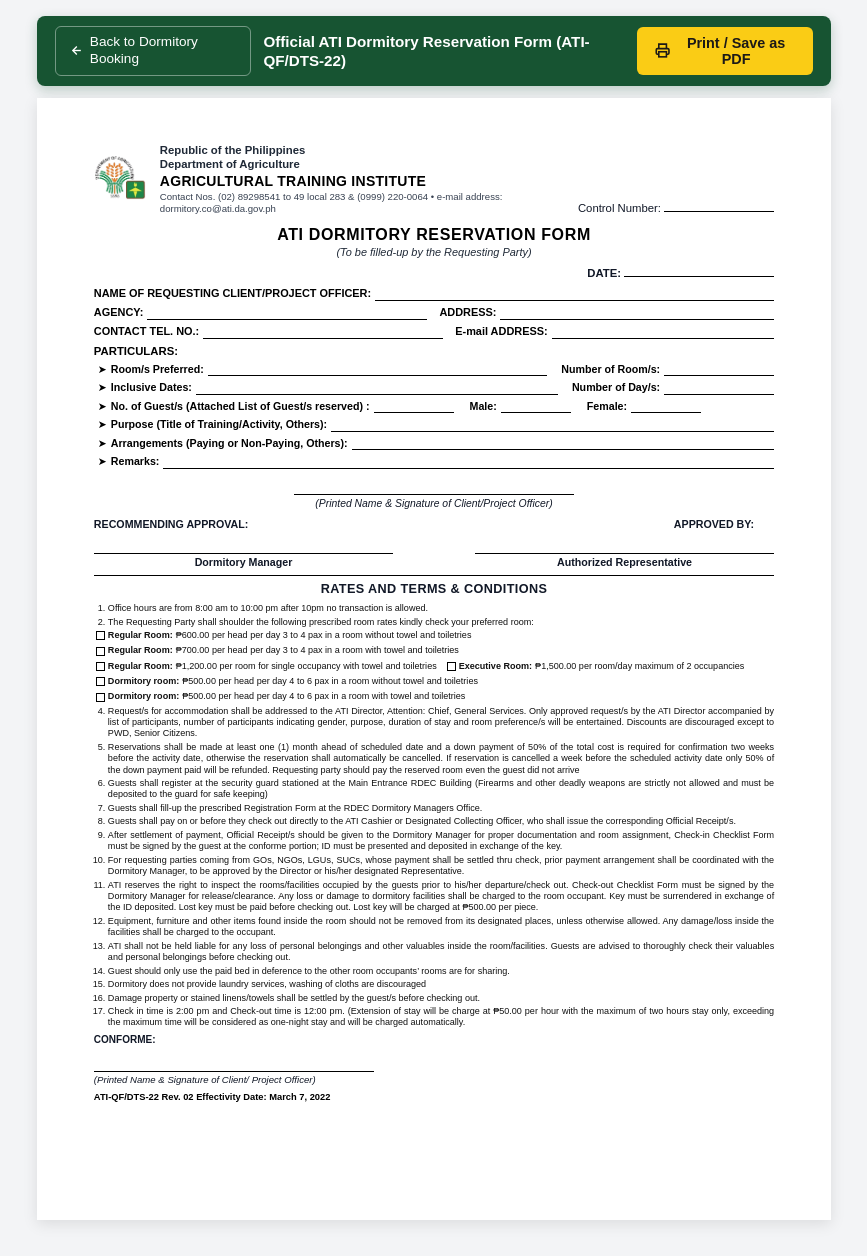
After one commit to Hanzeyo/Ati_Reservation-system, a PHP site: page /download_dormitory_form.php in a window 1280 px wide. The commit adds this page. Shown: the whole page, without its empty margins (206-1073 px from the left). Run offline with PHP 8.4, Linux system fonts and the light colour scheme.

Commit message:
download form

```diff
--- /dev/null
+++ b/download_dormitory_form.php
@@ -0,0 +1,575 @@
+<?php
+require_once __DIR__ . '/includes/init.php';
+
+// Blank template variables (ready for manual filling / printing)
+$controlNo = '';
+$formDate = '';
+$clientName = '';
+$agency = '';
+$address = '';
+$phone = '';
+$email = '';
+
+$roomsPreferred = '';
+$numRooms = '';
+$inclusiveDates = '';
+$numDays = '';
+$numGuests = '';
+$maleGuests = '';
+$femaleGuests = '';
+$purpose = '';
+$arrangements = '';
+$remarks = '';
+?>
+<!DOCTYPE html>
+<html lang="en">
+<head>
+  <meta charset="UTF-8">
+  <meta name="viewport" content="width=device-width, initial-scale=1.0">
+  <title>ATI Dormitory Reservation Form - ATI-QF/DTS-22</title>
+  <link rel="preconnect" href="https://fonts.googleapis.com">
+  <link rel="preconnect" href="https://fonts.gstatic.com" crossorigin>
+  <link href="https://fonts.googleapis.com/css2?family=Plus+Jakarta+Sans:wght@400;500;600;700;800&family=Playfair+Display:wght@700&display=swap" rel="stylesheet">
+  <style>
+    @page {
+      size: A4 portrait;
+      margin: 8mm 12mm 6mm 12mm;
+    }
+    * {
+      box-sizing: border-box;
+      -webkit-print-color-adjust: exact;
+      print-color-adjust: exact;
+    }
+    body {
+      font-family: Arial, 'Plus Jakarta Sans', sans-serif;
+      font-size: 8.5pt;
+      color: #111827;
+      background: #f3f4f6;
+      margin: 0;
+      padding: 16px 0;
+      line-height: 1.25;
+    }
+    .page-sheet {
+      background: #ffffff;
+      width: 210mm;
+      min-height: 297mm;
+      margin: 0 auto 20px auto;
+      padding: 12mm 15mm 10mm 15mm;
+      box-shadow: 0 4px 14px rgba(0,0,0,0.1);
+      position: relative;
+    }
+    .print-controls-bar {
+      width: 210mm;
+      margin: 0 auto 12px auto;
+      display: flex;
+      justify-content: space-between;
+      align-items: center;
+      background: #175432;
+      color: #ffffff;
+      padding: 10px 18px;
+      border-radius: 8px;
+      box-shadow: 0 4px 12px rgba(23,84,50,0.25);
+    }
+    .btn-print {
+      background: #facc15;
+      color: #1c1917;
+      border: none;
+      padding: 8px 18px;
+      border-radius: 6px;
+      font-weight: 800;
+      font-size: 0.9rem;
+      cursor: pointer;
+      display: inline-flex;
+      align-items: center;
+      gap: 7px;
+      text-decoration: none;
+      transition: all 0.2s;
+    }
+    .btn-print:hover {
+      background: #fde047;
+      transform: translateY(-1px);
+    }
+    .btn-back {
+      background: transparent;
+      color: #ffffff;
+      border: 1px solid rgba(255,255,255,0.4);
+      padding: 7px 14px;
+      border-radius: 6px;
+      font-size: 0.85rem;
+      text-decoration: none;
+      transition: all 0.2s;
+      display: inline-flex;
+      align-items: center;
+      gap: 6px;
+    }
+    .btn-back:hover {
+      background: rgba(255,255,255,0.1);
+    }
+
+    /* Form Header Layout */
+    .header-table {
+      width: 100%;
+      border-collapse: collapse;
+      margin-bottom: 4px;
+    }
+    .header-table td {
+      vertical-align: middle;
+      padding: 0;
+    }
+    .logo-cell {
+      width: 58px;
+      text-align: left;
+    }
+    .logo-cell img {
+      width: 52px;
+      height: 52px;
+      object-fit: contain;
+    }
+    .inst-cell {
+      text-align: left;
+      padding-left: 8px !important;
+    }
+    .inst-cell .p-rep {
+      margin: 0;
+      font-size: 8.5pt;
+      font-weight: 600;
+      color: #1f2937;
+    }
+    .inst-cell .p-da {
+      margin: 0;
+      font-size: 8.5pt;
+      font-weight: 600;
+      color: #1f2937;
+    }
+    .inst-cell .p-inst {
+      margin: 1px 0;
+      font-size: 10.5pt;
+      font-weight: 800;
+      color: #000000;
+      letter-spacing: 0.02em;
+    }
+    .inst-cell .p-contact {
+      margin: 0;
+      font-size: 7.2pt;
+      color: #374151;
+    }
+    .ctrl-cell {
+      width: 200px;
+      text-align: right;
+      vertical-align: bottom !important;
+      font-size: 8.5pt;
+    }
+    .ctrl-line {
+      display: inline-block;
+      min-width: 110px;
+      border-bottom: 1px solid #000;
+      font-weight: 700;
+      text-align: center;
+      padding: 0 4px;
+    }
+
+    /* Form Title */
+    .form-title-wrapper {
+      text-align: center;
+      margin: 10px 0 6px 0;
+    }
+    .form-main-title {
+      font-size: 12pt;
+      font-weight: 800;
+      letter-spacing: 0.04em;
+      color: #000;
+      margin: 0;
+    }
+    .form-sub-title {
+      font-size: 8.2pt;
+      font-style: italic;
+      margin: 1px 0 0 0;
+      color: #1f2937;
+    }
+
+    .date-row {
+      text-align: right;
+      margin-bottom: 6px;
+      font-size: 8.5pt;
+      font-weight: 700;
+    }
+    .date-line {
+      display: inline-block;
+      min-width: 150px;
+      border-bottom: 1px solid #000;
+      text-align: center;
+      font-weight: 600;
+      padding: 0 6px;
+    }
+
+    /* Form Fields */
+    .field-row {
+      display: flex;
+      align-items: flex-end;
+      margin-bottom: 4px;
+      font-size: 8.2pt;
+    }
+    .field-label {
+      font-weight: 700;
+      color: #000;
+      white-space: nowrap;
+      margin-right: 4px;
+    }
+    .field-line {
+      flex: 1;
+      border-bottom: 1px solid #000;
+      min-height: 15px;
+      padding: 0 4px;
+      font-weight: 500;
+      color: #111827;
+    }
+
+    /* Particulars */
+    .particulars-title {
+      font-weight: 800;
+      font-size: 8.5pt;
+      margin: 5px 0 3px 0;
+      color: #000;
+    }
+    .part-item {
+      display: flex;
+      align-items: flex-end;
+      margin-bottom: 3.5px;
+      font-size: 8pt;
+      padding-left: 4px;
+    }
+    .part-bullet {
+      font-size: 8pt;
+      margin-right: 4px;
+      color: #000;
+    }
+
+    /* Signatures Section */
+    .client-sig-box {
+      text-align: center;
+      margin-top: 10px;
+      margin-bottom: 8px;
+    }
+    .client-sig-line {
+      width: 280px;
+      margin: 0 auto;
+      border-bottom: 1px solid #000;
+      min-height: 16px;
+      font-weight: 700;
+      font-size: 8.5pt;
+    }
+    .client-sig-caption {
+      font-size: 7.8pt;
+      font-style: italic;
+      margin-top: 2px;
+      color: #111827;
+    }
+
+    .approval-row {
+      display: flex;
+      justify-content: space-between;
+      margin-top: 8px;
+      margin-bottom: 6px;
+      font-size: 8pt;
+    }
+    .approval-col {
+      width: 44%;
+      text-align: center;
+    }
+    .approval-head {
+      font-weight: 700;
+      margin-bottom: 22px;
+      text-align: left;
+    }
+    .approval-sig-line {
+      border-top: 1px solid #000;
+      padding-top: 2px;
+      font-weight: 600;
+      font-size: 8pt;
+    }
+
+    .section-divider {
+      border-bottom: 1.5px solid #000;
+      margin: 6px 0 6px 0;
+    }
+
+    /* Rates, Terms & Conditions */
+    .terms-heading {
+      text-align: center;
+      font-size: 9.5pt;
+      font-weight: 800;
+      margin: 4px 0 5px 0;
+      letter-spacing: 0.03em;
+    }
+    .terms-ol {
+      margin: 0;
+      padding-left: 14px;
+      font-size: 6.8pt;
+      line-height: 1.25;
+      color: #111;
+    }
+    .terms-ol li {
+      margin-bottom: 2.2px;
+      text-align: justify;
+    }
+    .room-rates-subgroup {
+      margin: 2px 0 3px 0;
+      padding-left: 2px;
+      display: flex;
+      flex-wrap: wrap;
+      gap: 4px 10px;
+      font-size: 6.8pt;
+    }
+    .rate-cb-item {
+      display: inline-flex;
+      align-items: center;
+      gap: 3px;
+    }
+    .cb-square {
+      width: 9px;
+      height: 9px;
+      border: 1px solid #000;
+      display: inline-block;
+      flex-shrink: 0;
+    }
+
+    /* Conforme */
+    .conforme-section {
+      margin-top: 5px;
+      font-size: 7.5pt;
+    }
+    .conforme-label {
+      font-weight: 800;
+      margin-bottom: 12px;
+    }
+    .conforme-line {
+      width: 280px;
+      border-bottom: 1px solid #000;
+      min-height: 14px;
+      font-weight: 700;
+      text-align: center;
+    }
+    .conforme-caption {
+      font-size: 7.2pt;
+      font-style: italic;
+      margin-top: 2px;
+    }
+
+    /* Form Footer */
+    .form-official-footer {
+      margin-top: 6px;
+      font-size: 7pt;
+      font-weight: 700;
+      color: #000;
+    }
+
+    @media print {
+      body {
+        background: none;
+        padding: 0;
+        margin: 0;
+      }
+      .print-controls-bar {
+        display: none !important;
+      }
+      .page-sheet {
+        box-shadow: none;
+        margin: 0;
+        width: 100%;
+        min-height: auto;
+        padding: 0;
+        page-break-after: avoid;
+        page-break-inside: avoid;
+      }
+    }
+  </style>
+</head>
+<body>
+
+  <!-- Top Action Bar (Visible in browser, hidden when printed) -->
+  <div class="print-controls-bar">
+    <div style="display: flex; align-items: center; gap: 12px;">
+      <a href="dormitory_booking.php" class="btn-back">
+        <svg width="15" height="15" viewBox="0 0 24 24" fill="none" stroke="currentColor" stroke-width="2.4"><line x1="19" y1="12" x2="5" y2="12"></line><polyline points="12 19 5 12 12 5"></polyline></svg>
+        <span>Back to Dormitory Booking</span>
+      </a>
+      <span style="font-weight: 700; font-size: 0.95rem;">Official ATI Dormitory Reservation Form (ATI-QF/DTS-22)</span>
+    </div>
+    <div style="display: flex; gap: 10px;">
+      <button type="button" class="btn-print" onclick="window.print()">
+        <svg width="17" height="17" viewBox="0 0 24 24" fill="none" stroke="currentColor" stroke-width="2.5"><polyline points="6 9 6 2 18 2 18 9"></polyline><path d="M6 18H4a2 2 0 0 1-2-2v-5a2 2 0 0 1 2-2h16a2 2 0 0 1 2 2v5a2 2 0 0 1-2 2h-2"></path><rect x="6" y="14" width="12" height="8"></rect></svg>
+        <span>Print / Save as PDF</span>
+      </button>
+    </div>
+  </div>
+
+  <!-- ==========================================
+       OFFICIAL ATI DORMITORY RESERVATION FORM
+       Form Code: ATI-QF/DTS-22 Rev. 02
+       ========================================== -->
+  <div class="page-sheet">
+
+    <!-- Header Table -->
+    <table class="header-table">
+      <tr>
+        <td class="logo-cell">
+          <img src="assets/images/ATI_Logo.png" alt="ATI Logo">
+        </td>
+        <td class="inst-cell">
+          <p class="p-rep">Republic of the Philippines</p>
+          <p class="p-da">Department of Agriculture</p>
+          <p class="p-inst">AGRICULTURAL TRAINING INSTITUTE</p>
+          <p class="p-contact">Contact Nos. (02) 89298541 to 49 local 283 &amp; (0999) 220-0064 &bull; e-mail address: dormitory.co@ati.da.gov.ph</p>
+        </td>
+        <td class="ctrl-cell">
+          Control Number: <span class="ctrl-line"><?= htmlspecialchars($controlNo) ?></span>
+        </td>
+      </tr>
+    </table>
+
+    <!-- Title Banner -->
+    <div class="form-title-wrapper">
+      <h1 class="form-main-title">ATI DORMITORY RESERVATION FORM</h1>
+      <p class="form-sub-title">(To be filled-up by the Requesting Party)</p>
+    </div>
+
+    <!-- Date -->
+    <div class="date-row">
+      DATE: <span class="date-line"><?= htmlspecialchars($formDate) ?></span>
+    </div>
+
+    <!-- Client Info Rows -->
+    <div class="field-row">
+      <span class="field-label">NAME OF REQUESTING CLIENT/PROJECT OFFICER:</span>
+      <div class="field-line"><?= htmlspecialchars($clientName) ?></div>
+    </div>
+
+    <div class="field-row">
+      <span class="field-label">AGENCY:</span>
+      <div class="field-line" style="flex: 0 0 280px;"><?= htmlspecialchars($agency) ?></div>
+      <span class="field-label" style="margin-left: 12px;">ADDRESS:</span>
+      <div class="field-line"><?= htmlspecialchars($address) ?></div>
+    </div>
+
+    <div class="field-row">
+      <span class="field-label">CONTACT TEL. NO.:</span>
+      <div class="field-line" style="flex: 0 0 240px;"><?= htmlspecialchars($phone) ?></div>
+      <span class="field-label" style="margin-left: 12px;">E-mail ADDRESS:</span>
+      <div class="field-line"><?= htmlspecialchars($email) ?></div>
+    </div>
+
+    <!-- Particulars -->
+    <div class="particulars-title">PARTICULARS:</div>
+
+    <div class="part-item">
+      <span class="part-bullet">&#10148;</span>
+      <span class="field-label">Room/s Preferred:</span>
+      <div class="field-line" style="flex: 1;"><?= htmlspecialchars($roomsPreferred) ?></div>
+      <span class="field-label" style="margin-left: 14px;">Number of Room/s:</span>
+      <div class="field-line" style="flex: 0 0 110px; text-align: center;"><?= htmlspecialchars($numRooms) ?></div>
+    </div>
+
+    <div class="part-item">
+      <span class="part-bullet">&#10148;</span>
+      <span class="field-label">Inclusive Dates:</span>
+      <div class="field-line" style="flex: 1;"><?= htmlspecialchars($inclusiveDates) ?></div>
+      <span class="field-label" style="margin-left: 14px;">Number of Day/s:</span>
+      <div class="field-line" style="flex: 0 0 110px; text-align: center;"><?= htmlspecialchars($numDays) ?></div>
+    </div>
+
+    <div class="part-item">
+      <span class="part-bullet">&#10148;</span>
+      <span class="field-label">No. of Guest/s (Attached List of Guest/s reserved) :</span>
+      <div class="field-line" style="flex: 0 0 80px; text-align: center;"><?= htmlspecialchars($numGuests) ?></div>
+      <span class="field-label" style="margin-left: 16px;">Male:</span>
+      <div class="field-line" style="flex: 0 0 70px; text-align: center;"><?= htmlspecialchars($maleGuests) ?></div>
+      <span class="field-label" style="margin-left: 16px;">Female:</span>
+      <div class="field-line" style="flex: 0 0 70px; text-align: center;"><?= htmlspecialchars($femaleGuests) ?></div>
+    </div>
+
+    <div class="part-item">
+      <span class="part-bullet">&#10148;</span>
+      <span class="field-label">Purpose (Title of Training/Activity, Others):</span>
+      <div class="field-line" style="flex: 1;"><?= htmlspecialchars($purpose) ?></div>
+    </div>
+
+    <div class="part-item">
+      <span class="part-bullet">&#10148;</span>
+      <span class="field-label">Arrangements (Paying or Non-Paying, Others):</span>
+      <div class="field-line" style="flex: 1;"><?= htmlspecialchars($arrangements) ?></div>
+    </div>
+
+    <div class="part-item">
+      <span class="part-bullet">&#10148;</span>
+      <span class="field-label">Remarks:</span>
+      <div class="field-line" style="flex: 1;"><?= htmlspecialchars($remarks) ?></div>
+    </div>
+
+    <!-- Client Signature -->
+    <div class="client-sig-box">
+      <div class="client-sig-line"><?= htmlspecialchars($clientName) ?></div>
+      <div class="client-sig-caption">(Printed Name &amp; Signature of Client/Project Officer)</div>
+    </div>
+
+    <!-- Approvals -->
+    <div class="approval-row">
+      <div class="approval-col">
+        <div class="approval-head">RECOMMENDING APPROVAL:</div>
+        <div class="approval-sig-line">Dormitory Manager</div>
+      </div>
+      <div class="approval-col">
+        <div class="approval-head" style="text-align: right; padding-right: 20px;">APPROVED BY:</div>
+        <div class="approval-sig-line">Authorized Representative</div>
+      </div>
+    </div>
+
+    <div class="section-divider"></div>
+
+    <!-- Rates and Terms & Conditions -->
+    <div class="terms-heading">RATES AND TERMS &amp; CONDITIONS</div>
+
+    <ol class="terms-ol">
+      <li>Office hours are from 8:00 am to 10:00 pm after 10pm no transaction is allowed.</li>
+      <li>The Requesting Party shall shoulder the following prescribed room rates kindly check your preferred room:</li>
+      <li style="list-style: none; margin-left: -14px;">
+        <div class="room-rates-subgroup">
+          <span class="rate-cb-item"><span class="cb-square"></span> <strong>Regular Room:</strong> &#8369;600.00 per head per day 3 to 4 pax in a room without towel and toiletries</span>
+          <span class="rate-cb-item"><span class="cb-square"></span> <strong>Regular Room:</strong> &#8369;700.00 per head per day 3 to 4 pax in a room with towel and toiletries</span>
+          <span class="rate-cb-item"><span class="cb-square"></span> <strong>Regular Room:</strong> &#8369;1,200.00 per room for single occupancy with towel and toiletries</span>
+          <span class="rate-cb-item"><span class="cb-square"></span> <strong>Executive Room:</strong> &#8369;1,500.00 per room/day maximum of 2 occupancies</span>
+          <span class="rate-cb-item"><span class="cb-square"></span> <strong>Dormitory room:</strong> &#8369;500.00 per head per day 4 to 6 pax in a room without towel and toiletries</span>
+          <span class="rate-cb-item"><span class="cb-square"></span> <strong>Dormitory room:</strong> &#8369;500.00 per head per day 4 to 6 pax in a room with towel and toiletries</span>
+        </div>
+      </li>
+      <li>Request/s for accommodation shall be addressed to the ATI Director, Attention: Chief, General Services. Only approved request/s by the ATI Director accompanied by list of participants, number of participants indicating gender, purpose, duration of stay and room preference/s will be entertained. Discounts are discouraged except to PWD, Senior Citizens.</li>
+      <li>Reservations shall be made at least one (1) month ahead of scheduled date and a down payment of 50% of the total cost is required for confirmation two weeks before the activity date, otherwise the reservation shall automatically be cancelled. If reservation is cancelled a week before the scheduled activity date only 50% of the down payment paid will be refunded. Requesting party should pay the reserved room even the guest did not arrive</li>
+      <li>Guests shall register at the security guard stationed at the Main Entrance RDEC Building (Firearms and other deadly weapons are strictly not allowed and must be deposited to the guard for safe keeping)</li>
+      <li>Guests shall fill-up the prescribed Registration Form at the RDEC Dormitory Managers Office.</li>
+      <li>Guests shall pay on or before they check out directly to the ATI Cashier or Designated Collecting Officer, who shall issue the corresponding Official Receipt/s.</li>
+      <li>After settlement of payment, Official Receipt/s should be given to the Dormitory Manager for proper documentation and room assignment, Check-in Checklist Form must be signed by the guest at the conforme portion; ID must be presented and deposited in exchange of the key.</li>
+      <li>For requesting parties coming from GOs, NGOs, LGUs, SUCs, whose payment shall be settled thru check, prior payment arrangement shall be coordinated with the Dormitory Manager, to be approved by the Director or his/her designated Representative.</li>
+      <li>ATI reserves the right to inspect the rooms/facilities occupied by the guests prior to his/her departure/check out. Check-out Checklist Form must be signed by the Dormitory Manager for release/clearance. Any loss or damage to dormitory facilities shall be charged to the room occupant. Key must be surrendered in exchange of the ID deposited. Lost key must be paid before checking out. Lost key will be charged at &#8369;500.00 per piece.</li>
+      <li>Equipment, furniture and other items found inside the room should not be removed from its designated places, unless otherwise allowed. Any damage/loss inside the facilities shall be charged to the occupant.</li>
+      <li>ATI shall not be held liable for any loss of personal belongings and other valuables inside the room/facilities. Guests are advised to thoroughly check their valuables and personal belongings before checking out.</li>
+      <li>Guest should only use the paid bed in deference to the other room occupants&rsquo; rooms are for sharing.</li>
+      <li>Dormitory does not provide laundry services, washing of cloths are discouraged</li>
+      <li>Damage property or stained linens/towels shall be settled by the guest/s before checking out.</li>
+      <li>Check in time is 2:00 pm and Check-out time is 12:00 pm. (Extension of stay will be charge at &#8369;50.00 per hour with the maximum of two hours stay only, exceeding the maximum time will be considered as one-night stay and will be charged automatically.</li>
+    </ol>
+
+    <!-- Conforme -->
+    <div class="conforme-section">
+      <div class="conforme-label">CONFORME:</div>
+      <div class="conforme-line"><?= htmlspecialchars($clientName) ?></div>
+      <div class="conforme-caption">(Printed Name &amp; Signature of Client/ Project Officer)</div>
+    </div>
+
+    <!-- Official Form Code Footer -->
+    <div class="form-official-footer">
+      ATI-QF/DTS-22 Rev. 02 Effectivity Date: March 7, 2022
+    </div>
+
+  </div>
+
+</body>
+</html>
```
Also changed, not shown: admin_approval_details.php (+6 -2 lines), dormitory_booking.php (+31 -0 lines), download_form.php (+24 -2 lines).
